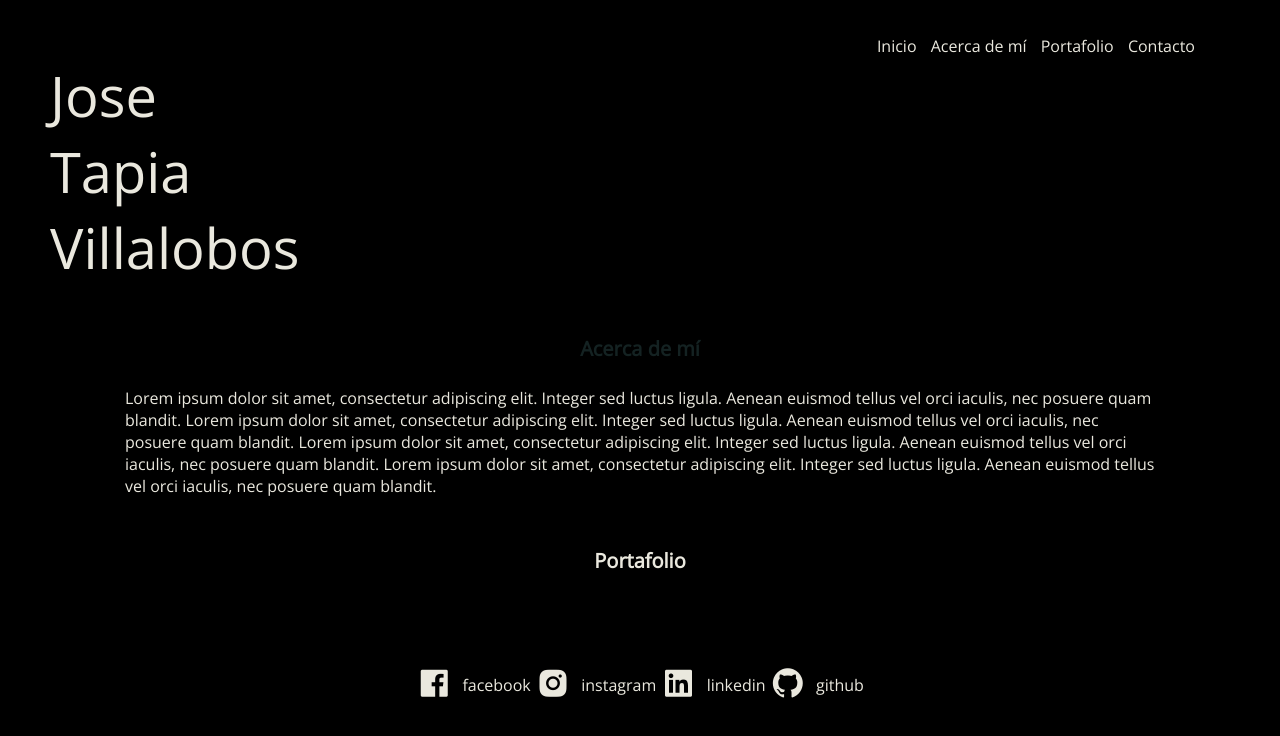
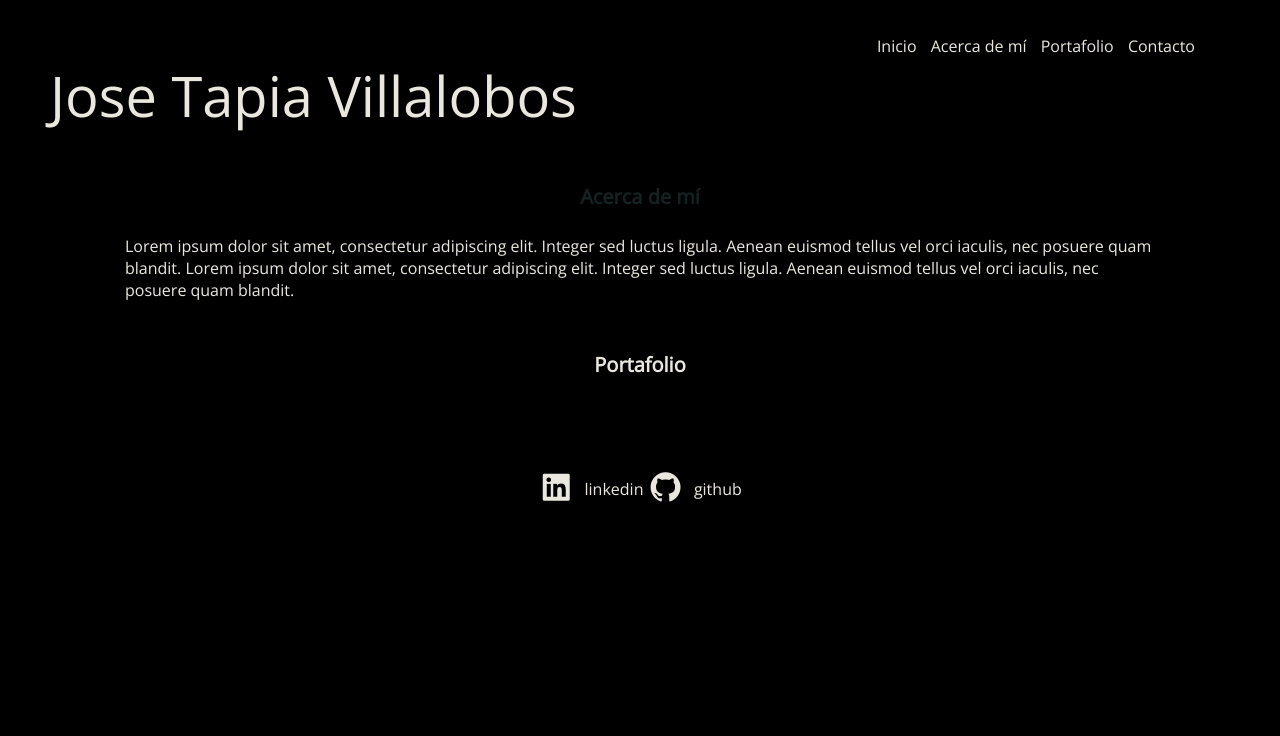
Before and after one commit to JoseTapiaVillalobos/Portafolio-Web, a plain HTML site: page Index.html in a window 1280 px wide. Drawn offline with nearby package versions, Linux system fonts and the light colour scheme.

Commit message:
delete links html

```diff
--- a/Index.html
+++ b/Index.html
@@ -21,7 +21,7 @@
                 <a href="#">Contacto</a>
             </nav>
             <h1>
-            Jose <br> Tapia <br> Villalobos
+            Jose Tapia Villalobos
             </h1>
         </div>
     </header>
@@ -31,8 +31,6 @@
                 Acerca de mí
             </h2>
             <p>Lorem ipsum dolor sit amet, consectetur adipiscing elit. Integer sed luctus ligula. Aenean euismod tellus vel orci iaculis, nec posuere quam blandit.
-            Lorem ipsum dolor sit amet, consectetur adipiscing elit. Integer sed luctus ligula. Aenean euismod tellus vel orci iaculis, nec posuere quam blandit.
-            Lorem ipsum dolor sit amet, consectetur adipiscing elit. Integer sed luctus ligula. Aenean euismod tellus vel orci iaculis, nec posuere quam blandit.
             Lorem ipsum dolor sit amet, consectetur adipiscing elit. Integer sed luctus ligula. Aenean euismod tellus vel orci iaculis, nec posuere quam blandit.
             </p>
         </div>
@@ -54,8 +52,6 @@
     <footer>
         <div class="content">
             <box-icon>
-                <i class='bx-fw bx bx-md bxl-facebook-square'></i>facebook
-                <i class='bx-fw bx bx-md bxl-instagram-alt' ></i>instagram
                 <i class='bx-fw bx bx-md bxl-linkedin-square'></i>linkedin
                 <i class='bx-fw bx bx-md bxl-github'></i>github
             </box-icon>
```
